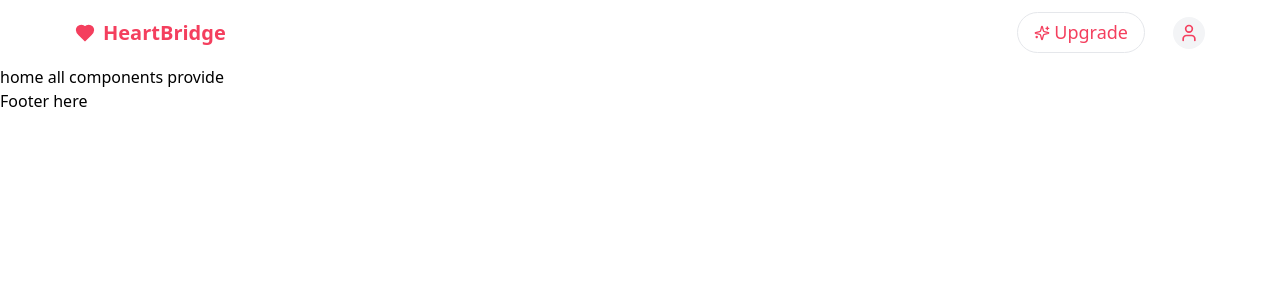
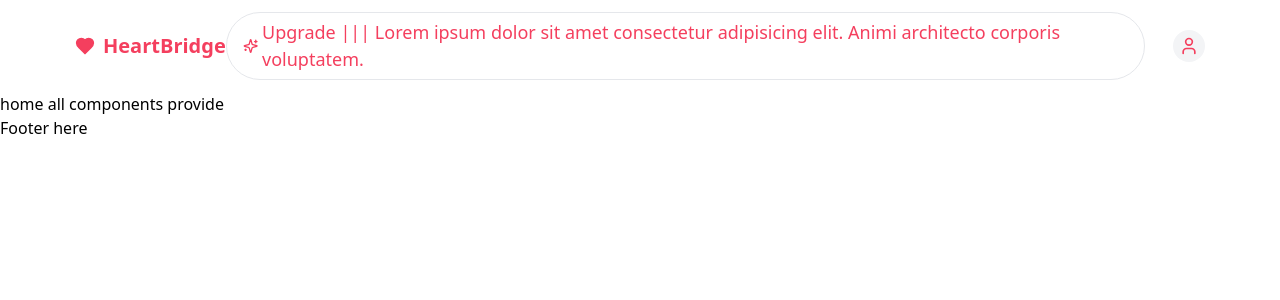
Before and after one commit to rifat-mahmudul/heart-bridge-dialogue, a React (Vite) app: page / in a window 1280 px wide. Both pictures are taken after a click on the button "Log in". Shown: the top 300 px of the page. Built offline with nearby package versions, Linux system fonts and the light colour scheme.

Commit message:
issue fix

```diff
--- a/src/shared/Navbar/Navbar.jsx
+++ b/src/shared/Navbar/Navbar.jsx
@@ -38,7 +38,8 @@ export default function Navbar() {
                 className="flex items-center gap-1 rounded-full border border-gray-200 px-4 py-1.5 text-[18px] font-medium text-rose-500 hover:bg-[#FDF2F6]"
               >
                 <Sparkles className="h-4 w-4 text-rose-500" />
-                Upgrade
+                Upgrade ||| Lorem ipsum dolor sit amet consectetur adipisicing
+                elit. Animi architecto corporis voluptatem.
               </a>
               <div className="relative">
                 <button
```
